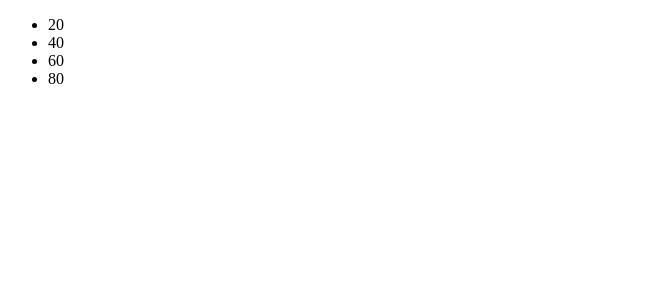
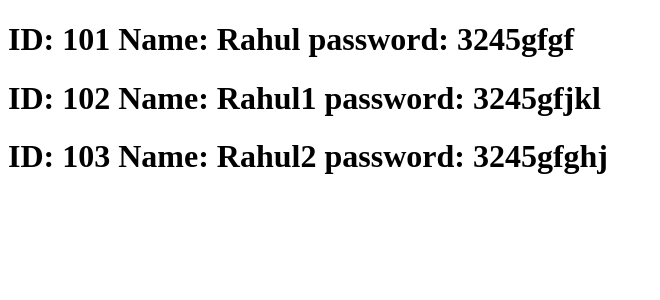
Before and after one commit to ojhal/React-Testing, a React (Create React App) app: page / in a window 1280 px wide. Shown: the top 300 px of the page, without its empty margins (0-660 px from the left). Built offline with nearby package versions, Linux system fonts and the light colour scheme.

Commit message:
Using key

```diff
--- a/src/App.js
+++ b/src/App.js
@@ -4,20 +4,25 @@ import React, { Component } from 'react'
 
 
 export default class App extends Component {
+  state = {
+    users: [
+      { id: 101, name: "Rahul", password: "3245gfgf" },
+      { id: 102, name: "Rahul1", password: "3245gfjkl" },
+      { id: 103, name: "Rahul2", password: "3245gfghj" },
+    ],
+    isLoggedIn: false
+  }
   render() {
-    const arr = [10, 20, 30, 40];
-    const newArr = arr.map((num) => {
-      console.log("Num = ", num);
-      return <li>{num * 2}</li>
+    const newUsers = this.state.users.map(user => {
+      console.log(user);
+      return (
+        <h1 key={user.id}>
+          ID: {user.id} Name: {user.name} password: {user.password}
+        </h1>
+      );
     });
-    console.log("oldArray = ", arr);
-    console.log("NewArray = ", newArr);
-
-
     return (
-      <ul>
-        {newArr}
-      </ul>
+      <div>{newUsers}</div>
     )
 
 
```
